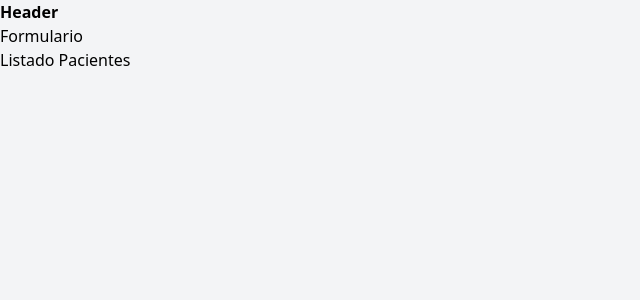
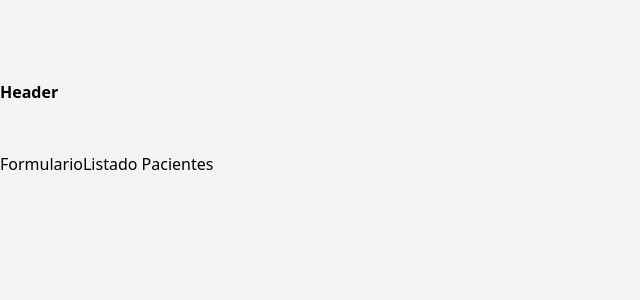
Before and after one commit to mikeolopolous/veterinaria-vite, a React (Vite) app: page / in a window 1280 px wide. Shown: the top 300 px of the page, without its empty margins (0-640 px from the left). Built offline with nearby package versions, Linux system fonts and the light colour scheme.

Commit message:
minor changes

```diff
--- a/src/App.jsx
+++ b/src/App.jsx
@@ -5,11 +5,15 @@ import ListadoPacientes from "./components/ListadoPacientes"
 function App() {
 
   return (
-    <>
+    <div className="container mx-auto mt-20">
       <Header />
-      <Formulario />
-      <ListadoPacientes />
-    </>
+
+      <div className="mt-12 md:flex">
+        <Formulario />
+        <ListadoPacientes />
+      </div>
+
+    </div>
   )
 }
 
```
